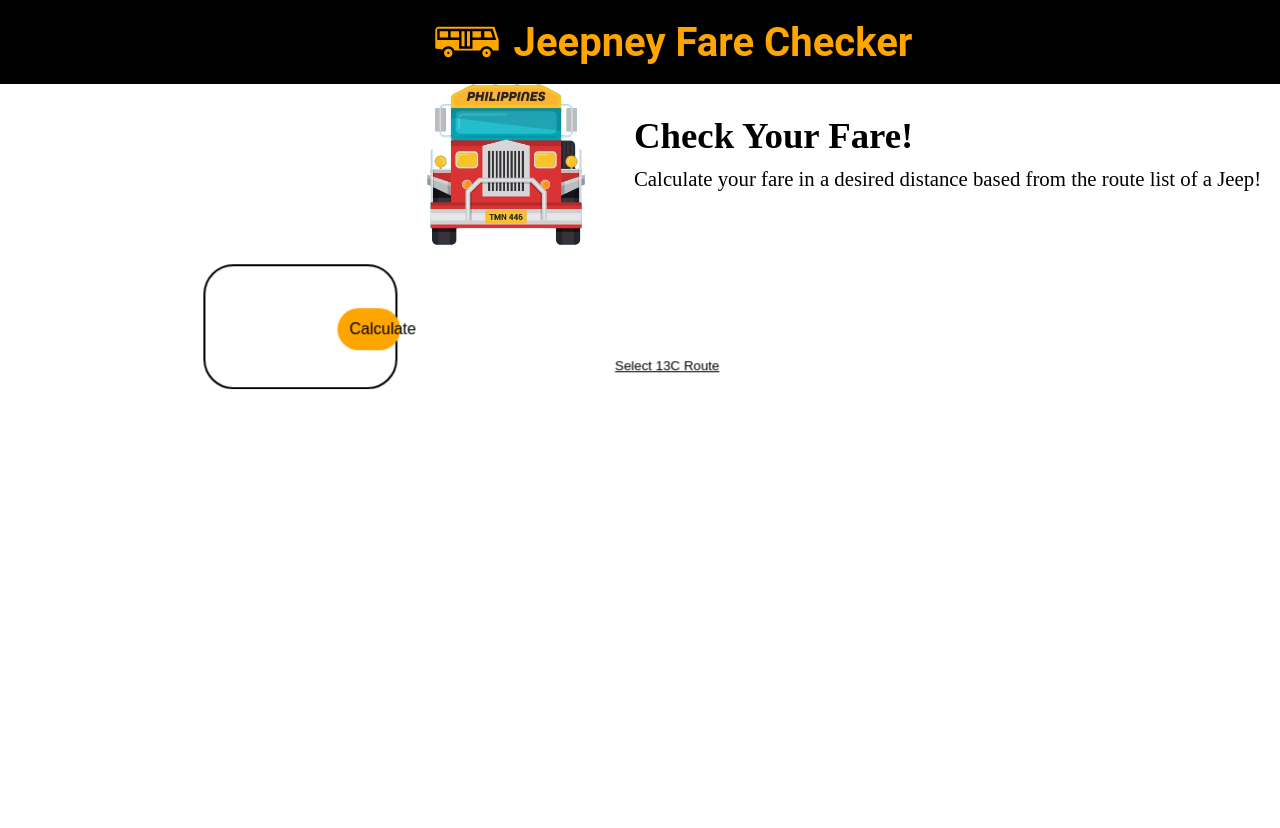
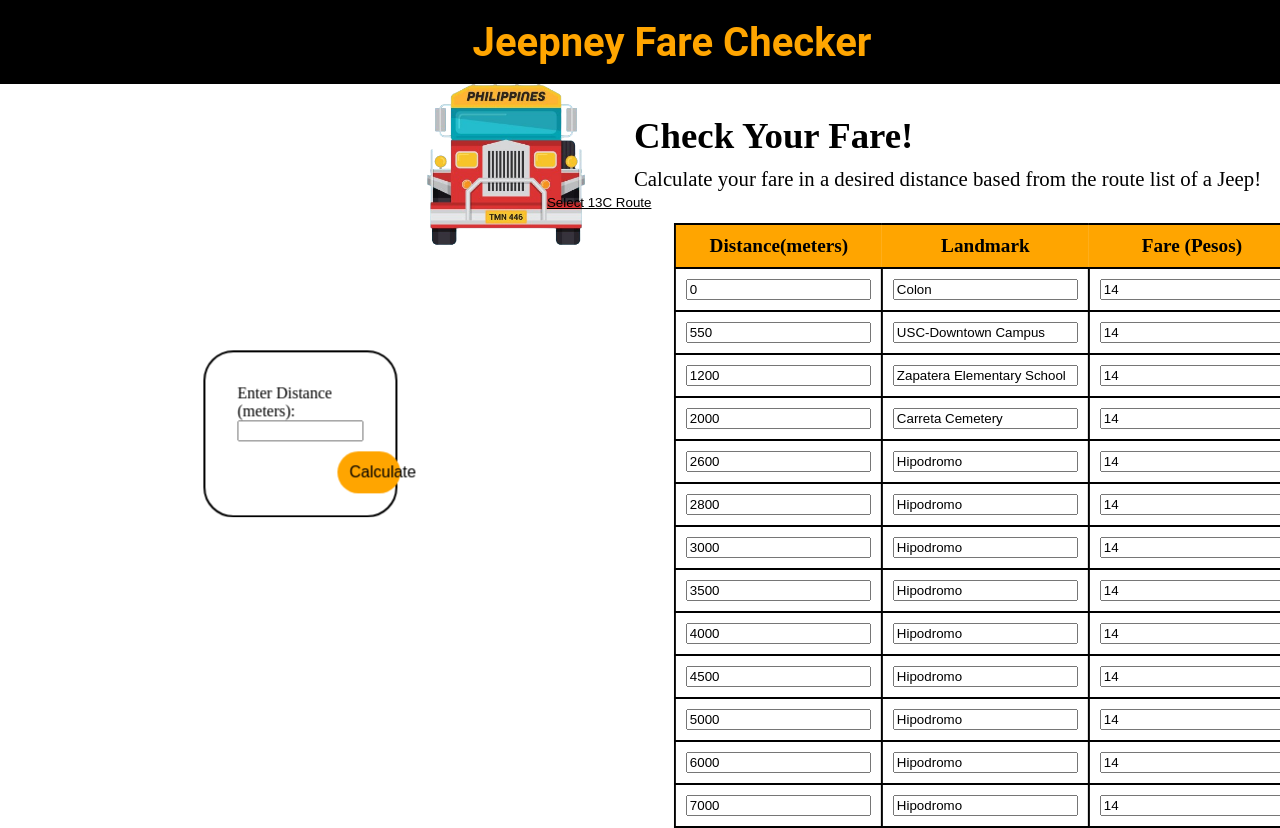
Before and after one commit to Yeoui12/Jeepney-Fare-Checker, a React (Vite) app: page / in a window 1280 px wide. Both pictures are taken after typing "Sample" into the empty fields and a click on the button "Create Own Route List". Before the commit the page ends 800 px from the top, so only its background shows below. Built offline with nearby package versions, Linux system fonts and the light colour scheme.

Commit message:
added manual table

```diff
--- a/src/Navbar.tsx
+++ b/src/Navbar.tsx
@@ -1,13 +1,11 @@
 import { Component } from "react";
 import "./NavbarStyles.css";
-import { GiBus } from "react-icons/gi";
 
 class Navbar extends Component {
     render() {
         return (
             <nav className="NavbarItems">
       <div className="navbar-logo">
-        <GiBus className="icon" size={70} />
         <h1>Jeepney Fare Checker</h1>
       </div>
     </nav>
--- a/src/Table13C.tsx
+++ b/src/Table13C.tsx
@@ -1,10 +1,9 @@
-import './Table13C.css';
-import React, {useState, useContext, useReducer} from "react";
-import calculateFare from './calculateFare';
+import "./Table13C.css";
+import { useState } from "react";
+import calculateFare from "./calculateFare";
 
-export const Table13C = (props:any) => {
-
-    const [input, setInput] = useState('');
+export const Table13C = (props: any) => {
+  const [input, setInput] = useState("");
   const [closestDistances, setClosestDistances] = useState<number[]>([]);
   const [closestFares, setClosestFares] = useState<number[]>([]);
   const [calculatedFare, setCalculatedFare] = useState<number>();
@@ -12,75 +11,75 @@ export const Table13C = (props:any) => {
   const data13C = [
     {
       meters: 0,
-        landmark: 'Colon',
-        fare: 14.00,
+      landmark: "Colon",
+      fare: 14.0,
     },
     {
       meters: 550,
-        landmark: 'USC-Downtown Campus',
-        fare: 14.00,
+      landmark: "USC-Downtown Campus",
+      fare: 14.0,
     },
     {
       meters: 1200,
-        landmark: 'Zapatera Elementary School',
-        fare: 14.00,
+      landmark: "Zapatera Elementary School",
+      fare: 14.0,
     },
     {
       meters: 2000,
-        landmark: 'Carreta Cemetery',
-        fare: 14.00,
+      landmark: "Carreta Cemetery",
+      fare: 14.0,
     },
     {
       meters: 2600,
-        landmark: 'Hipodromo',
-        fare: 14.00,
+      landmark: "Hipodromo",
+      fare: 14.0,
     },
     {
       meters: 2800,
-        landmark: 'Hipodromo',
-        fare: 14.00,
+      landmark: "Hipodromo",
+      fare: 14.0,
     },
     {
       meters: 3000,
-        landmark: 'Hipodromo',
-        fare: 14.00,
+      landmark: "Hipodromo",
+      fare: 14.0,
     },
     {
       meters: 3500,
-        landmark: 'Hipodromo',
-        fare: 14.00,
+      landmark: "Hipodromo",
+      fare: 14.0,
     },
     {
       meters: 4000,
-        landmark: 'Hipodromo',
-        fare: 14.00,
+      landmark: "Hipodromo",
+      fare: 14.0,
     },
     {
       meters: 4500,
-        landmark: 'Hipodromo',
-        fare: 14.00,
+      landmark: "Hipodromo",
+      fare: 14.0,
     },
     {
       meters: 5000,
-        landmark: 'Hipodromo',
-        fare: 14.00,
+      landmark: "Hipodromo",
+      fare: 14.0,
     },
     {
       meters: 6000,
-        landmark: 'Hipodromo',
-        fare: 14.00,
+      landmark: "Hipodromo",
+      fare: 14.0,
     },
     {
       meters: 7000,
-        landmark: 'Hipodromo',
-        fare: 14.00,
+      landmark: "Hipodromo",
+      fare: 14.0,
     },
   ];
 
-
-    const handleSubmit = (e) => {
+  const handleSubmit = (e: any) => {
     e.preventDefault();
-      const { closestFourDistances, closestFourFares, calculatedFare } = calculateFare(data13C, input);
+    const { closestFourDistances, closestFourFares, calculatedFare } =
+      calculateFare(data13C, input);
 
     setClosestDistances(closestFourDistances);
     setClosestFares(closestFourFares);
@@ -90,20 +89,38 @@ export const Table13C = (props:any) => {
   return (
     <>
       <div className="auth-form container">
-          <form className='login-form' onSubmit={handleSubmit}>
+        <form className="login-form" onSubmit={handleSubmit}>
+          <label htmlFor="input" className="input">
+            Enter Distance (meters):
+          </label>
+          <input
+            value={input}
+            onChange={(e) => setInput(e.target.value)}
+            type="input"
+            id="input13c"
+            name="input13c"
+            required
+            className="input13c"
+          />
 
-            <label htmlFor="input" className='input'>Enter Distance (meters):</label>
-            <input value={input} onChange={(e) => setInput(e.target.value)} type="input" id="input13c" name="input13c" required className='input13c'/>
-
-            <div className='button-container'>
-            <button className="proc" type="submit"> Calculate </button>
+          <div className="button-container">
+            <button className="proc" type="submit">
+              {" "}
+              Calculate{" "}
+            </button>
           </div>
         </form>
       </div>
-          <button className="link-btn2" type="button" onClick={() => props.onFormSwitch('TableManual')}>Create Own Route List</button>
+      <button
+        className="link-btn2"
+        type="button"
+        onClick={() => props.onFormSwitch("TableManual")}
+      >
+        Create Own Route List
+      </button>
 
       <div>
-          <table className='table13cdesign'>
+        <table className="table13cdesign">
           <thead>
             <tr>
               <th>Distance(meters)</th>
@@ -124,17 +141,18 @@ export const Table13C = (props:any) => {
       </div>
 
       {closestDistances.length > 0 && (
-  <div className='output'>
+        <div className="output">
           <p>Four closest distances in the table:</p>
           {closestDistances.map((distance, index) => (
             <div key={index}>
-        <p>Distance: {distance} meters - Fare: {closestFares[index]}</p>
+              <p>
+                Distance: {distance} meters - Fare: {closestFares[index]}
+              </p>
             </div>
           ))}
           <p>Calculated Fare: {calculatedFare?.toFixed(2)}</p>
         </div>
       )}
-
     </>
   );
 };
--- a/src/TableManual.css
+++ b/src/TableManual.css
@@ -0,0 +1,105 @@
+table {
+  width: 30%;
+  margin-top: 20px;
+  border-collapse: collapse;
+  border: 2.5px solid black;
+  overflow: hidden;
+  background-color: rgba(255, 255, 255, 0.8);
+  transform: translate(69%, 10px);
+}
+
+
+th {
+  padding: 10px;
+  font-size: 1.2em;
+  text-align: center;
+  background-color: orange;
+  color: black;
+}
+
+td {
+  border: 2.5px solid black;
+  padding: 10px;
+  text-align: center;
+}
+
+.auth-form-container, .login-form{
+display: flex;
+flex-direction: column;
+padding: 2rem;
+background: transparent;
+border: 2.5px solid black;
+border-radius: 30px;
+backdrop-filter: blur(10px);
+transform: translate(-346%, 205%);
+width: 10%;
+justify-content: space-between;
+
+}
+
+.label {
+  padding: 0.1rem;
+  text-align: left;
+  color: black;
+  font-size: 1.5em;
+}
+
+.input13c {
+  margin: 0.5rem 0;
+  padding: 0.2rem;
+  border: none;
+  border-radius: 5px;
+  background: none;
+  border-bottom: 3px solid black;
+  font-size: 1em;
+  color: black;
+}
+
+.proc {
+  border: none;
+  background-color: orange;
+  padding: 12px;
+  border-radius: 50px;
+  cursor: pointer;
+  color: black;
+  font-size: 1em;
+  width: 50%;
+  font-size: 1em;
+  transform: translate(100px, 10px);
+}
+
+.link-btn2 {
+  background: none;
+border: none;
+color: black;
+text-decoration: underline;
+cursor: pointer;
+
+display: inline;
+padding: 0;
+margin: 0;
+  transform: translate(290%, 120%);
+}
+
+.output{
+  display: flex;
+  flex-direction: column;
+  padding: 2rem;
+  background: transparent;
+  border: 2.5px solid black;
+  border-radius: 30px;
+  backdrop-filter: blur(10px);
+  transform: translate(400px, -230px);
+  width: 15%;
+  justify-content: space-between;
+  position: relative;
+}
+
+input:hover {
+  background-color: #fffaf3;
+}
+
+input:focus {
+  outline: 1px solid #ccc;
+  border: 1px solid #ccc;
+}
--- a/src/TableManual.tsx
+++ b/src/TableManual.tsx
@@ -1,22 +1,215 @@
-import React from "react";
-import './TableManual.css';
+import "./Table13C.css";
+import { useEffect, useState } from "react";
+import calculateFare from "./calculateFare";
 
-export const TableManual = (props) => {
+const dataManual = [
+  {
+    id: "01",
+    meters: 0,
+    landmark: "Colon",
+    fare: 14.0,
+  },
+  {
+    id: "02",
+    meters: 550,
+    landmark: "USC-Downtown Campus",
+    fare: 14.0,
+  },
+  {
+    id: "03",
+    meters: 1200,
+    landmark: "Zapatera Elementary School",
+    fare: 14.0,
+  },
+  {
+    id: "04",
+    meters: 2000,
+    landmark: "Carreta Cemetery",
+    fare: 14.0,
+  },
+  {
+    id: "05",
+    meters: 2600,
+    landmark: "Hipodromo",
+    fare: 14.0,
+  },
+  {
+    id: "06",
+    meters: 2800,
+    landmark: "Hipodromo",
+    fare: 14.0,
+  },
+  {
+    id: "07",
+    meters: 3000,
+    landmark: "Hipodromo",
+    fare: 14.0,
+  },
+  {
+    id: "08",
+    meters: 3500,
+    landmark: "Hipodromo",
+    fare: 14.0,
+  },
+  {
+    id: "09",
+    meters: 4000,
+    landmark: "Hipodromo",
+    fare: 14.0,
+  },
+  {
+    id: "10",
+    meters: 4500,
+    landmark: "Hipodromo",
+    fare: 14.0,
+  },
+  {
+    id: "11",
+    meters: 5000,
+    landmark: "Hipodromo",
+    fare: 14.0,
+  },
+  {
+    id: "12",
+    meters: 6000,
+    landmark: "Hipodromo",
+    fare: 14.0,
+  },
+  {
+    id: "13",
+    meters: 7000,
+    landmark: "Hipodromo",
+    fare: 14.0,
+  },
+];
 
-    const handleSubmit = (e) => {
+const TableManual = (props: any) => {
+  const [input, setInput] = useState("");
+  const [closestDistances, setClosestDistances] = useState<number[]>([]);
+  const [closestFares, setClosestFares] = useState<number[]>([]);
+  const [calculatedFare, setCalculatedFare] = useState<number>();
+
+  const handleSubmit = (e: any) => {
     e.preventDefault();
-    }
+    const { closestFourDistances, closestFourFares, calculatedFare } =
+      calculateFare(manualData, input);
 
-    return(
-    <div>
-    <div className='auth-form container'>
+    setClosestDistances(closestFourDistances);
+    setClosestFares(closestFourFares);
+    setCalculatedFare(calculatedFare);
+  };
+
+  useEffect(() => {
+    console.log(closestDistances);
+  }, [closestDistances]);
+
+  const [manualData, setManualData] = useState(dataManual);
+
+  const onChangeInput = (e: any, id: any) => {
+    const { name, value } = e.target;
+
+    const editData = manualData.map((item) =>
+      item.id === id && name ? { ...item, [name]: value } : item
+    );
+
+    setManualData(editData);
+  };
+
+  return (
+    <>
+      <div className="auth-form container">
         <form className="login-form" onSubmit={handleSubmit}>
-    <button className="proc" type="submit">Calculate</button>
-    <button className="link-btn2" type = "button" onClick={() => props.onFormSwitch('Table13C')}>Select 13C Route</button>
+          <label htmlFor="input" className="input">
+            Enter Distance (meters):
+          </label>
+          <input
+            value={input}
+            onChange={(e) => setInput(e.target.value)}
+            type="input"
+            id="inputManual"
+            name="inputManual"
+            required
+            className="inputManual"
+          />
+
+          <div className="button-container">
+            <button className="proc" type="submit">
+              {" "}
+              Calculate{" "}
+            </button>
+          </div>
         </form>
       </div>
+      <button
+        className="link-btn2"
+        type="button"
+        onClick={() => props.onFormSwitch("Table13C")}
+      >
+        Select 13C Route
+      </button>
+
+      <div>
+        <table className="table13cdesign">
+          <thead>
+            <tr>
+              <th>Distance(meters)</th>
+              <th>Landmark</th>
+              <th>Fare (Pesos)</th>
+            </tr>
+          </thead>
+          <tbody>
+            {manualData.map(({ id, meters, landmark, fare }) => (
+              <tr key={id}>
+                <td>
+                  <input
+                    name="meters"
+                    value={meters}
+                    type="text"
+                    onChange={(e) => onChangeInput(e, id)}
+                    placeholder="0"
+                  />
+                </td>
+
+                <td>
+                  <input
+                    name="landmark"
+                    value={landmark}
+                    type="text"
+                    onChange={(e) => onChangeInput(e, id)}
+                    placeholder="null"
+                  />
+                </td>
+
+                <td>
+                  <input
+                    name="fare"
+                    value={fare}
+                    type="text"
+                    onChange={(e) => onChangeInput(e, id)}
+                    placeholder="0"
+                  />
+                </td>
+              </tr>
+            ))}
+          </tbody>
+        </table>
       </div>
 
+      {closestDistances.length > 0 && (
+        <div className="output">
+          <p>Four closest distances in the table:</p>
+          {closestDistances.map((distance, index) => (
+            <div key={index}>
+              <p>
+                Distance: {distance} meters - Fare: {closestFares[index]}
+              </p>
+            </div>
+          ))}
+          <p>Calculated Fare: {calculatedFare?.toFixed(2)}</p>
+        </div>
+      )}
+    </>
   );
-}
+};
+
 export default TableManual;
```
Also changed, not shown: src/Table13C.css (+9 -0 lines), src/calculateFare.tsx (+33 -11 lines). Lines whose indentation alone changed are shown as unchanged.
